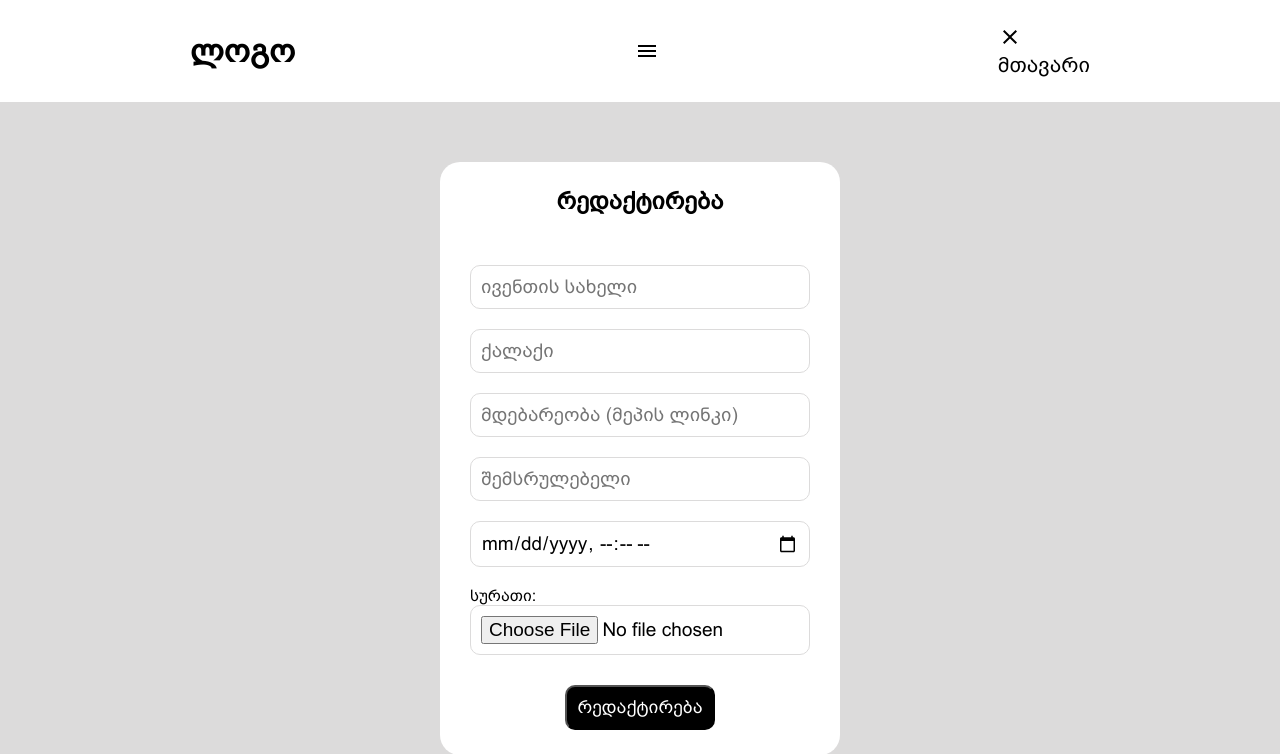
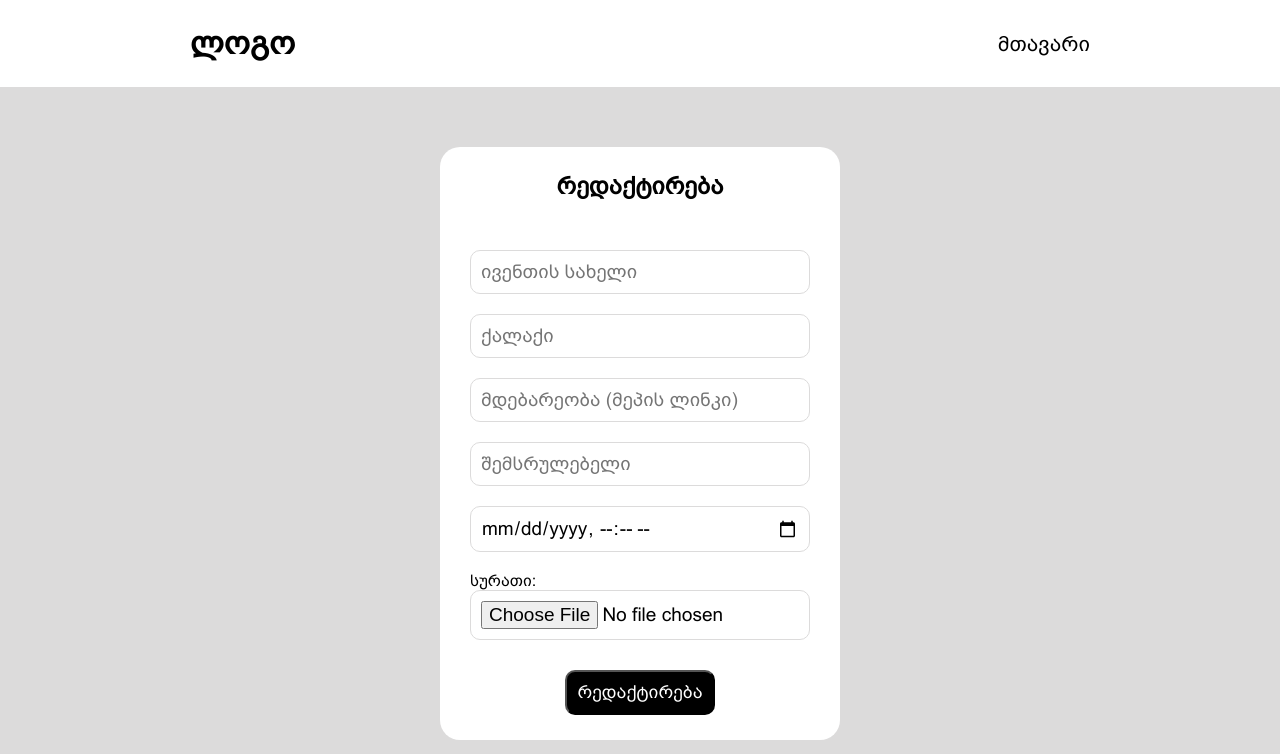
Before and after one commit to nikoloz-p/events, a FastAPI app: template backend/app/templates/edit_event.html in a window 1280 px wide. Shown: the top 754 px of the page. Run offline with FastAPI, Linux system fonts and the light colour scheme; the template is opened without the code that fills it, so the values that code supplies are empty.

Commit message:
frontend design bugfix

```diff
--- a/backend/app/static/styles/style.css
+++ b/backend/app/static/styles/style.css
@@ -51,6 +51,11 @@ a:hover {
   max-width: 900px;
   margin: 0 auto;
   padding: 25px 0;
+}
+
+.close_icon,
+.burger_menu {
+  display: none;
 }
 
 .header_nav_list {
```
